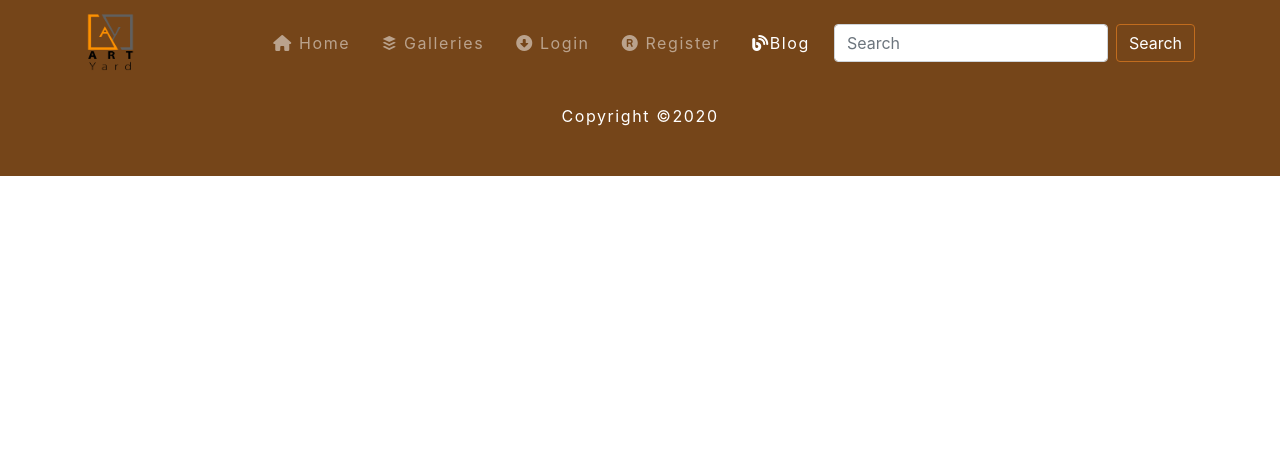
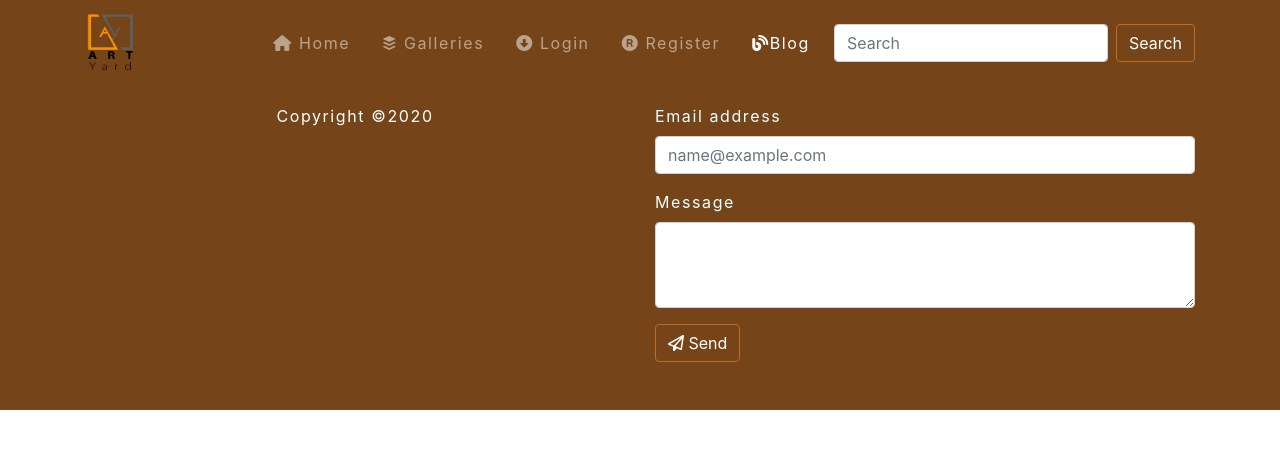
Before and after one commit to labibgb/art-exhibition-gallery-booking-system, a Django app: page /blog/ in a window 1280 px wide. Shown: the top 449 px of the page. Run offline with Django 3.2, Linux system fonts and the light colour scheme; some libraries are stand-ins or nearby versions.

Commit message:
Update footer

```diff
--- a/templates/partials/_footer.html
+++ b/templates/partials/_footer.html
@@ -1,6 +1,26 @@
+{% load static %}
 <footer class="py-5 bg-custom">
     <div class="container">
-        <p class="m-0 text-center text-white">Copyright &copy;2020</p>
+        <div class="row">
+            <div class="col-lg-6 max-auto">
+                <p class="m-0 text-center text-white">Copyright &copy;2020</p>
+            </div>
+            <div class="col-lg-6 max-auto">
+                <form style="color: azure;" action="{% url 'feedback' %}" method="POST">
+                    {% csrf_token %}
+                    <div class="form-group">
+                      <label for="exampleFormControlInput1">Email address</label>
+                      <input type="email" name="email" class="form-control" id="exampleFormControlInput1" placeholder="name@example.com">
+                    </div>
+                    <div class="form-group">
+                      <label for="exampleFormControlTextarea1">Message</label>
+                      <textarea name="message" class="form-control" id="exampleFormControlTextarea1" rows="3"></textarea>
+                    </div>
+                    <button class="btn btn-outline-info my-2 my-sm-0" type="submit" style="color:  white; background-color: #754519 !important; border-color:#c16c1e"><i class="far fa-paper-plane"></i> Send</button>
+                  </form>
+            </div>
+        </div>
+
     </div>
     <!-- /.container -->
 </footer>
```
